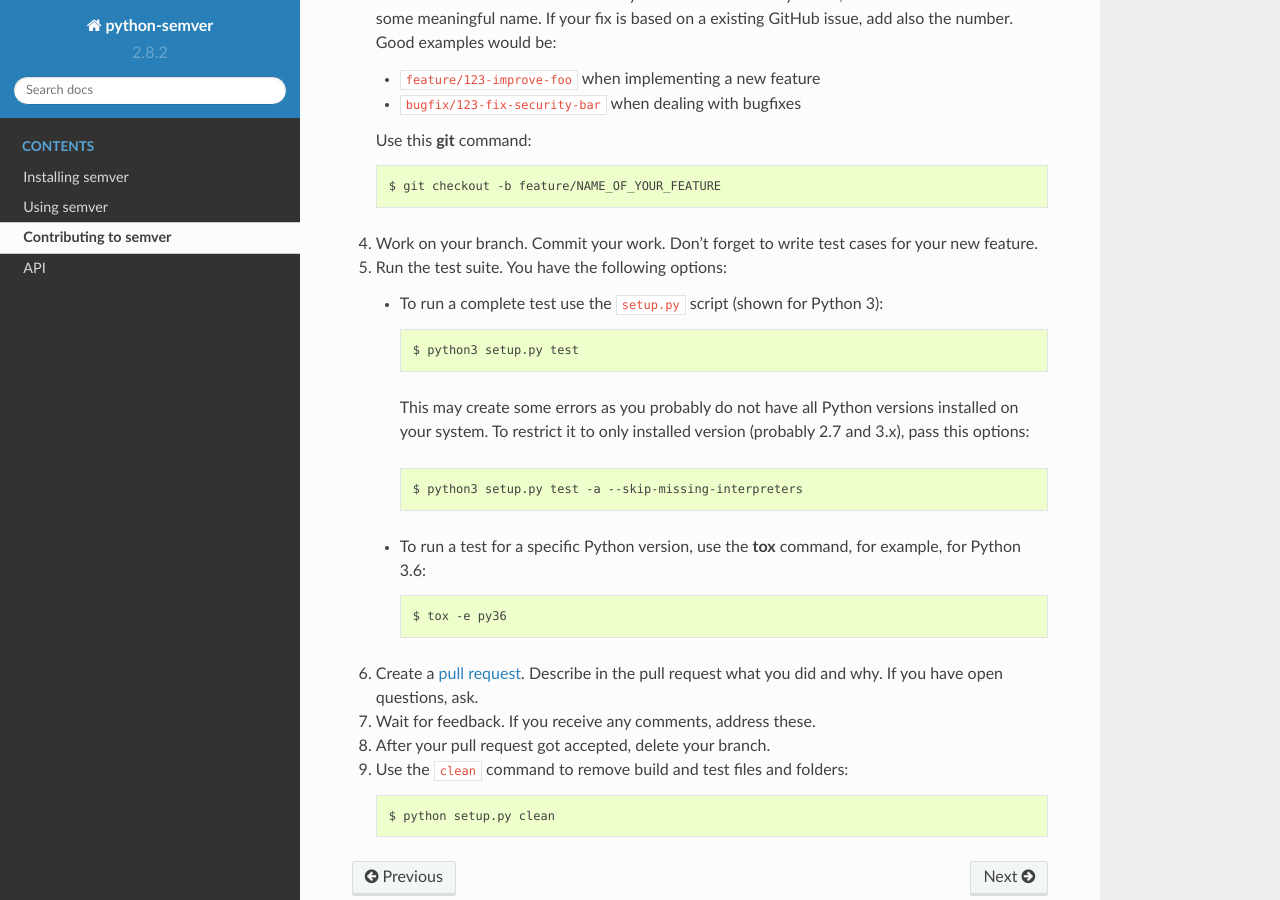
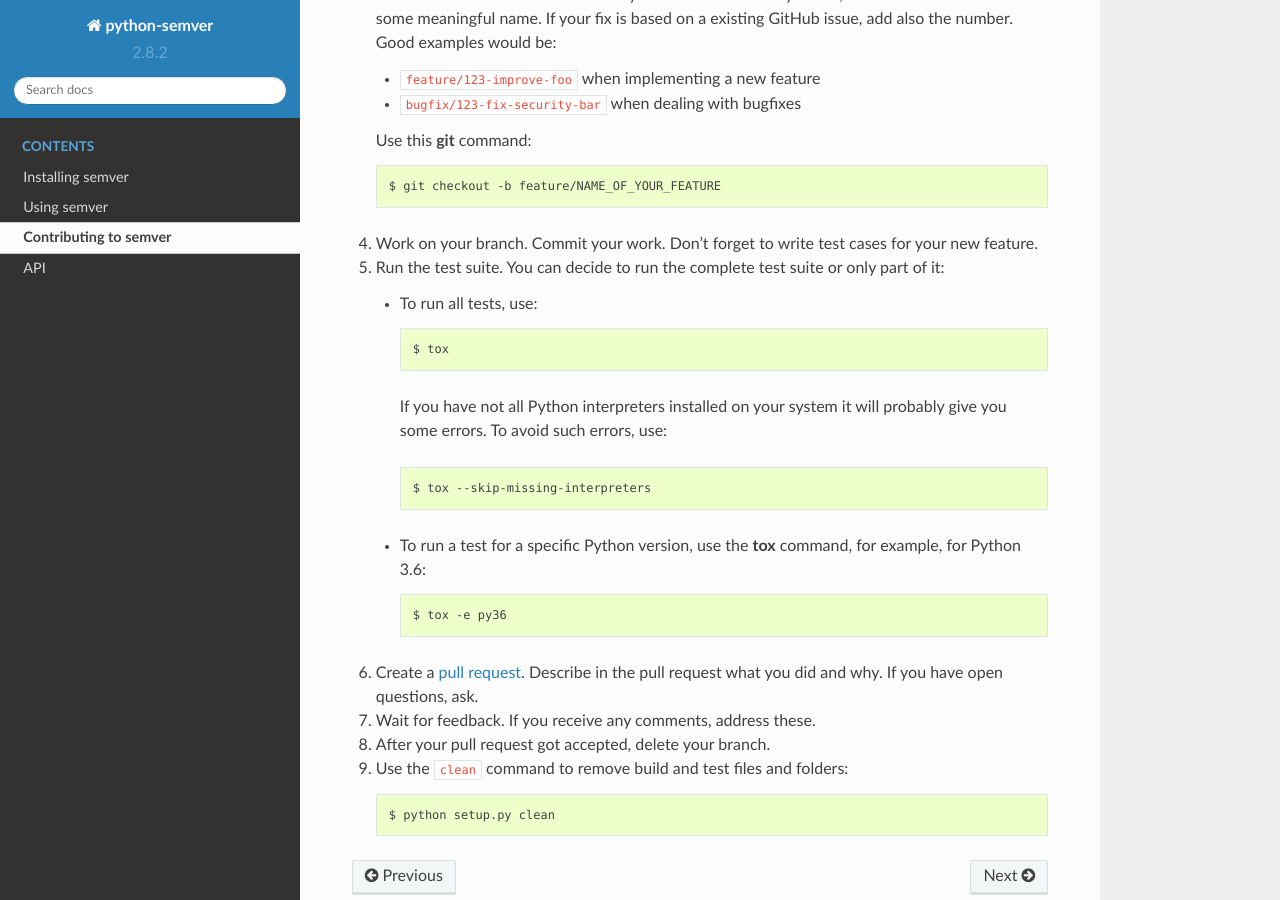
Before and after one commit to python-semver/python-semver, a Sphinx documentation site: the page built from docs/development.rst, in a window 1280 px wide and 900 px high, scrolled down 779 px. Built offline with Sphinx 7.4.7 and the Read the Docs theme 2.0.0, drawn with Linux system fonts in a browser that asks for light colours.

Commit message:
Fix #148: Remove & replace python setup.py test (#149)
As tox discouraged using "python setup.py test", we shouldn't
recommend that in our documentation. Replacing it with "tox".

```diff
--- a/docs/development.rst
+++ b/docs/development.rst
@@ -49,17 +49,17 @@ We recommend to use the following workflow if you would like to contribute:
 4. Work on your branch. Commit your work. Don't forget to write test cases
    for your new feature.
 
-5. Run the test suite. You have the following options:
+5. Run the test suite. You can decide to run the complete test suite or
+   only part of it:
 
-   * To run a complete test use the ``setup.py`` script (shown for Python 3)::
+   * To run all tests, use::
 
-     $ python3 setup.py test
+     $ tox
 
-    This may create some errors as you probably do not have all Python
-    versions installed on your system. To restrict it to only installed
-    version (probably 2.7 and 3.x), pass this options::
+    If you have not all Python interpreters installed on your system
+    it will probably give you some errors. To avoid such errors, use::
 
-     $ python3 setup.py test -a --skip-missing-interpreters
+     $ tox --skip-missing-interpreters
 
    * To run a test for a specific Python version, use the
      :command:`tox` command, for example, for Python 3.6::
```
